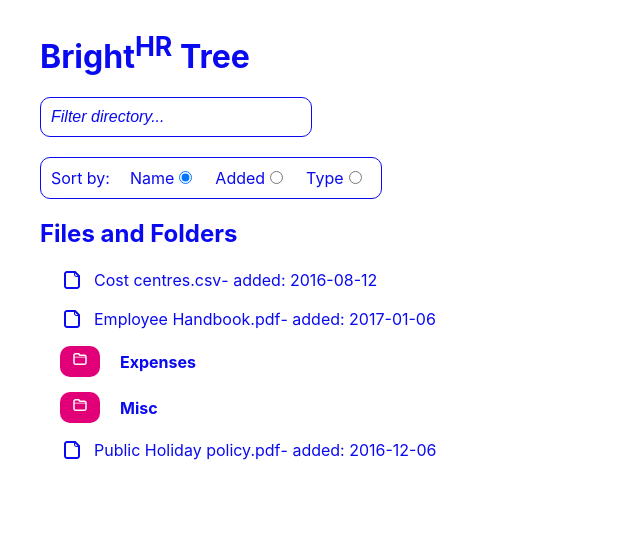
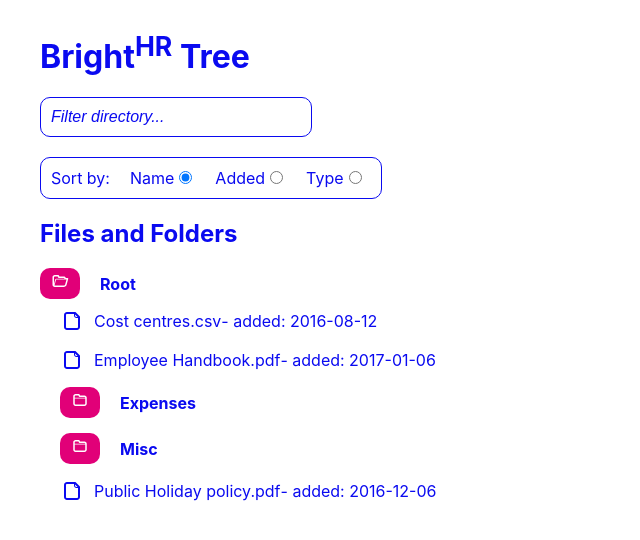
Before and after one commit to SakuraComputing/bright-tree, a React (Create React App) app: page / in a window 1280 px wide. Shown: the top 540 px of the page, without its empty margins (0-640 px from the left). Built offline with nearby package versions, Linux system fonts and the light colour scheme.

Commit message:
Split out Toggle Button into component

```diff
--- a/src/components/directory/directory.tsx
+++ b/src/components/directory/directory.tsx
@@ -1,6 +1,7 @@
 import { useState } from "react";
 import { IFiles, SortOption } from "../../data/files";
-import { TiFolderOpen, TiFolder, TiDocument } from "react-icons/ti";
+import { TiDocument } from "react-icons/ti";
+import ToggleNodeButton from "../togglenodebutton/ToggleNodeButton";
 
   type IDirectoryProps = {
   root: IFiles;
@@ -68,6 +69,8 @@
   };
 
   const handleNodeToggle = (node: IFiles) => {
+
+    console.log('Is this getting called');
     setExpandedNodes((prevExpanded) => ({
       ...prevExpanded,
       [getNodeKey(node)]: !prevExpanded[getNodeKey(node)],
@@ -88,11 +91,7 @@
     return (
       <div key={index} className="element">
         <div className="folder">
-          {isFolder && (
-            <button className="folder-button" data-testid={'directoryButton'} onClick={() => handleNodeToggle(node)}>
-              {isNodeExpanded ? <TiFolderOpen /> : <TiFolder />}
-            </button>
-          )}
+          {isFolder && <ToggleNodeButton isNodeExpanded={isNodeExpanded} onClick={() => handleNodeToggle(node)}/>}
           {isFolder ? <strong className="directory">{node.name}</strong> : <div className="document-container"><TiDocument className="document"/><div>{node.name}.{node.type}</div>{` - added: ${node.added}`}</div>}
         </div>
         {isNodeExpanded && node.files && node.files.map(renderNode)}
@@ -132,6 +131,10 @@
         </section >
         <div className="tree-container">
           <h2>Files and Folders</h2>
+          <div className="folder">
+            <ToggleNodeButton isNodeExpanded onClick={() => {}} />
+            <strong className="directory">Root</strong>
+          </div>
           {filteredAndSortedRoot ? filteredAndSortedRoot.files && filteredAndSortedRoot.files?.map(renderNode) : <div className="error-message">Unable to find any files</div>}
         </div>
       </div>
--- /dev/null
+++ b/src/components/togglenodebutton/ToggleNodeButton.tsx
@@ -0,0 +1,17 @@
+import React from 'react';
+import { TiFolderOpen, TiFolder } from "react-icons/ti";
+
+interface IButton {
+    isNodeExpanded: boolean;
+    onClick: () => void;
+}
+
+const ToggleNodeButton: React.FC<IButton> = ({ isNodeExpanded, onClick }) => {
+
+    return (
+        <button className="folder-button" data-testid={'directoryButton'} onClick={onClick}>
+            {isNodeExpanded ? <TiFolderOpen /> : <TiFolder />}
+        </button>
+    )
+}
+export default ToggleNodeButton;
```
Also changed, not shown: 2 other files (tests, documents, lock files or other folders).
